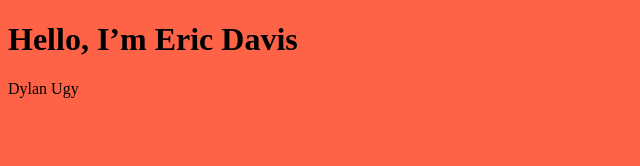
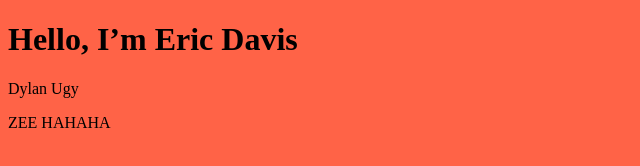
Before and after one commit to LazyGamer21/PortfolioWebsite, a plain HTML site: page index.html in a window 1280 px wide. Shown: the whole page, without its empty margins (0-640 px from the left). Drawn offline with Linux system fonts and the light colour scheme.

Commit message:
change index.html

```diff
--- a/index.html
+++ b/index.html
@@ -9,6 +9,7 @@
 <body>
   <h1>Hello, I’m Eric Davis</h1>
   <p>Dylan Ugy</p>
+  <p>ZEE HAHAHA</p>
   <script src="script.js"></script>
 </body>
 </html>
```
